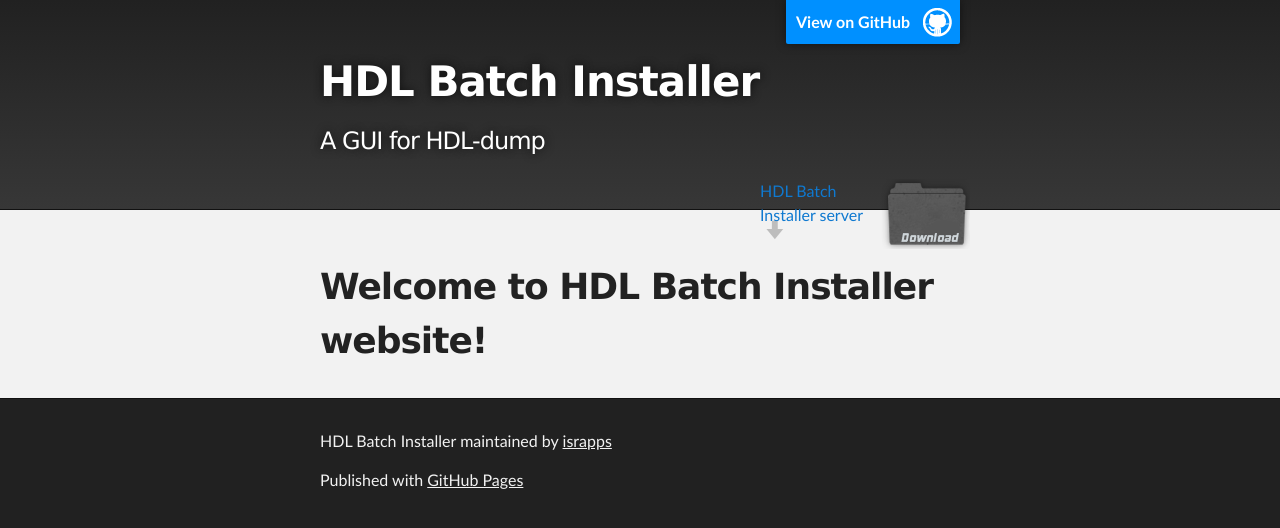
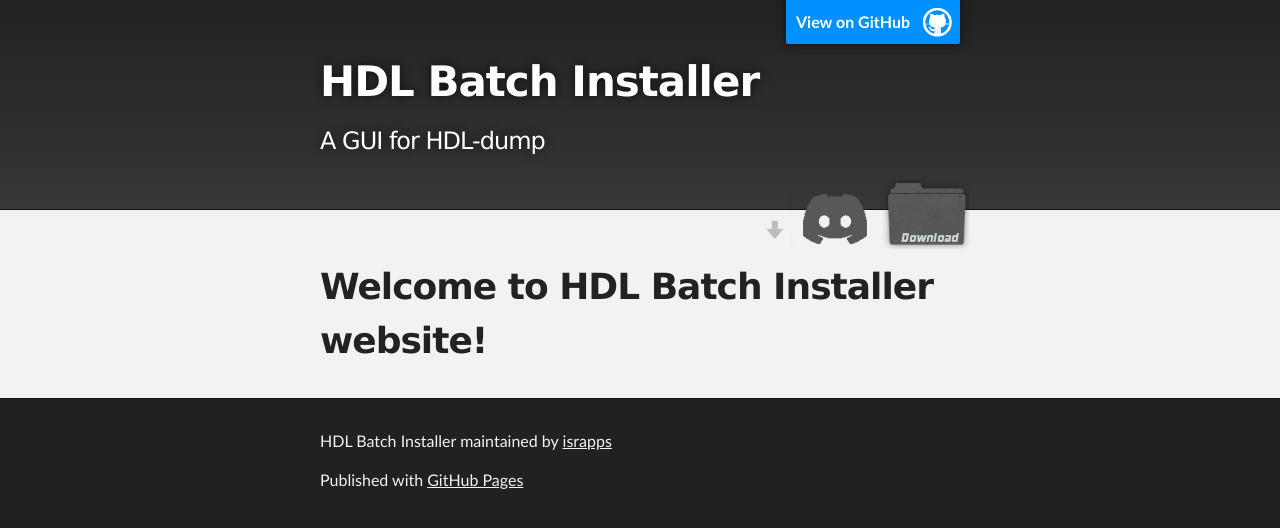
Before and after one commit to israpps/HDL-Batch-installer, a Jekyll site: the page built from index.md, in a window 1280 px wide. Shown: the top 528 px of the page. Built offline with Jekyll 4.4.1, drawn with Linux system fonts in a browser that asks for light colours; our own code applies the rules of GitHub Pages for plain Markdown files.

Commit message:
try 2 fix images

```diff
--- a/_sass/jekyll-theme-slate.scss
+++ b/_sass/jekyll-theme-slate.scss
@@ -330,7 +330,7 @@
   background: url(../images/sprite_download.png) no-repeat bottom left;
 }
 
-.tar_download_link {
+.discord_svr {
   display: block;
   float: right;
   width: 90px;
@@ -345,7 +345,7 @@
   background: url(../images/sprite_download.png) no-repeat top left;
 }
 
-.tar_download_link:hover {
+.discord_svr:hover {
   background: url(../images/sprite_download.png) no-repeat top right;
 }
 
```
